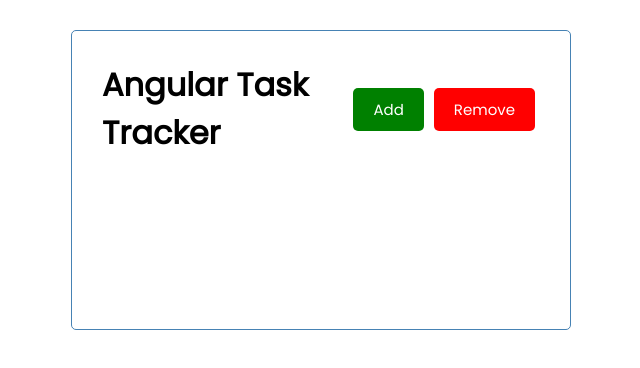
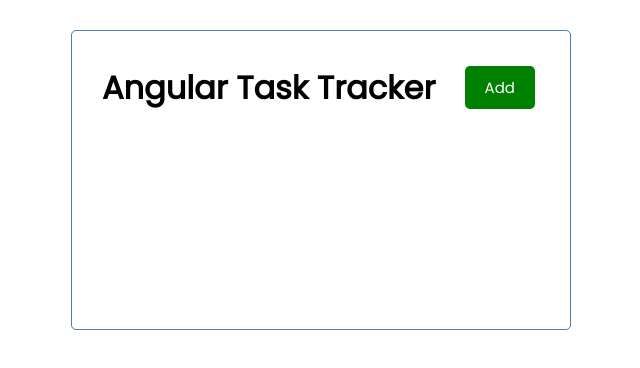
Before and after one commit to bizhan01/Angular-Task-Tracker, an Angular app: page / in a window 1280 px wide. Shown: the top 368 px of the page, without its empty margins (319-959 px from the left). Built offline with nearby package versions, Linux system fonts and the light colour scheme.

Commit message:
Initial Commit

```diff
--- a/src/app/components/button/button.component.html
+++ b/src/app/components/button/button.component.html
@@ -1 +1,6 @@
-<Button [style]="{'background-color': color}" class="btn">{{text}}</Button>
+<Button [style]="{'background-color': color}"
+ class="btn"
+ (click)="onClick()"
+ >
+    {{text}}
+</Button>
--- a/src/app/components/button/button.component.ts
+++ b/src/app/components/button/button.component.ts
@@ -1,4 +1,4 @@
-import { Component, Input } from '@angular/core';
+import { Component, Input, output, EventEmitter, Output } from '@angular/core';
 
 @Component({
   selector: 'app-button',
@@ -10,5 +10,11 @@
 export class ButtonComponent {
   @Input() color: string = 'defaultColor';
   @Input() text: string = 'defaultText';
+  @Output() btnClick = new EventEmitter();
+
+
+  onClick() {
+    this.btnClick.emit();
+  }
 
 }
--- a/src/app/components/header/header.component.html
+++ b/src/app/components/header/header.component.html
@@ -1,5 +1,4 @@
 <header>
     <h1>{{title}}</h1>
-    <app-button color="green" text="Add"></app-button>
-    <app-button color="red" text="Remove"></app-button>
+    <app-button color="green" text="Add" (btnClick)="toggleAddTask()"></app-button>
 </header>
--- a/src/app/components/header/header.component.ts
+++ b/src/app/components/header/header.component.ts
@@ -12,4 +12,8 @@
 export class HeaderComponent {
   title = 'Angular Task Tracker';
 
+  toggleAddTask() {
+    console.log('toggle');
+
+  }
 }
```
